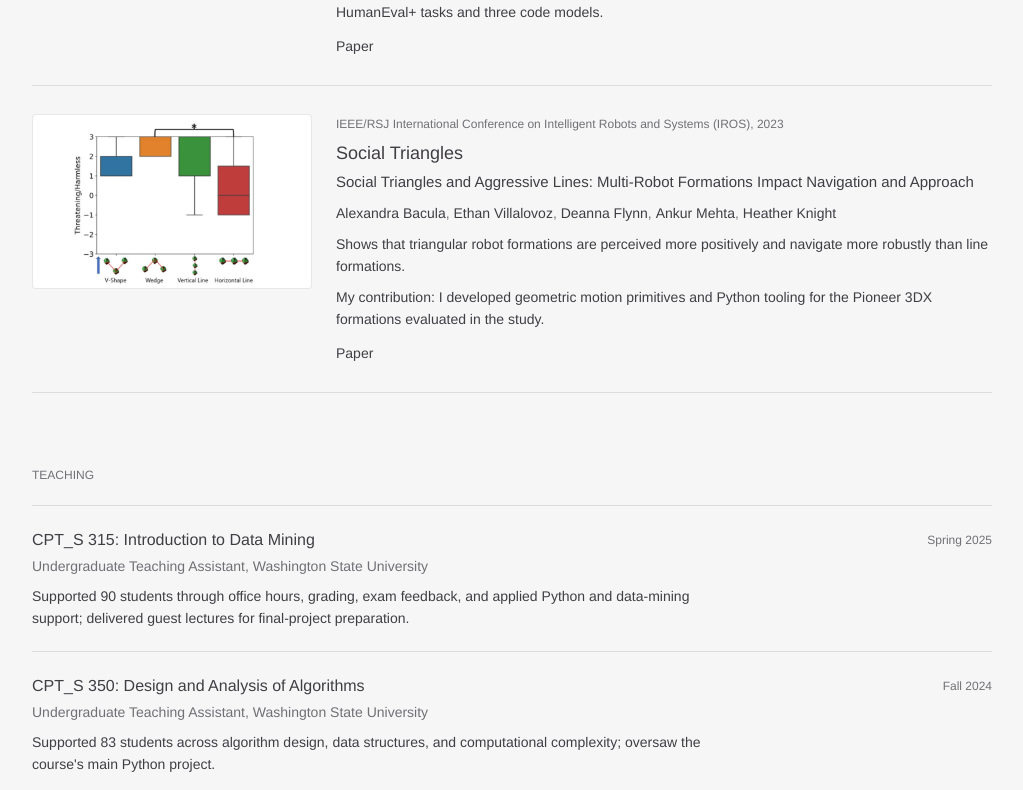
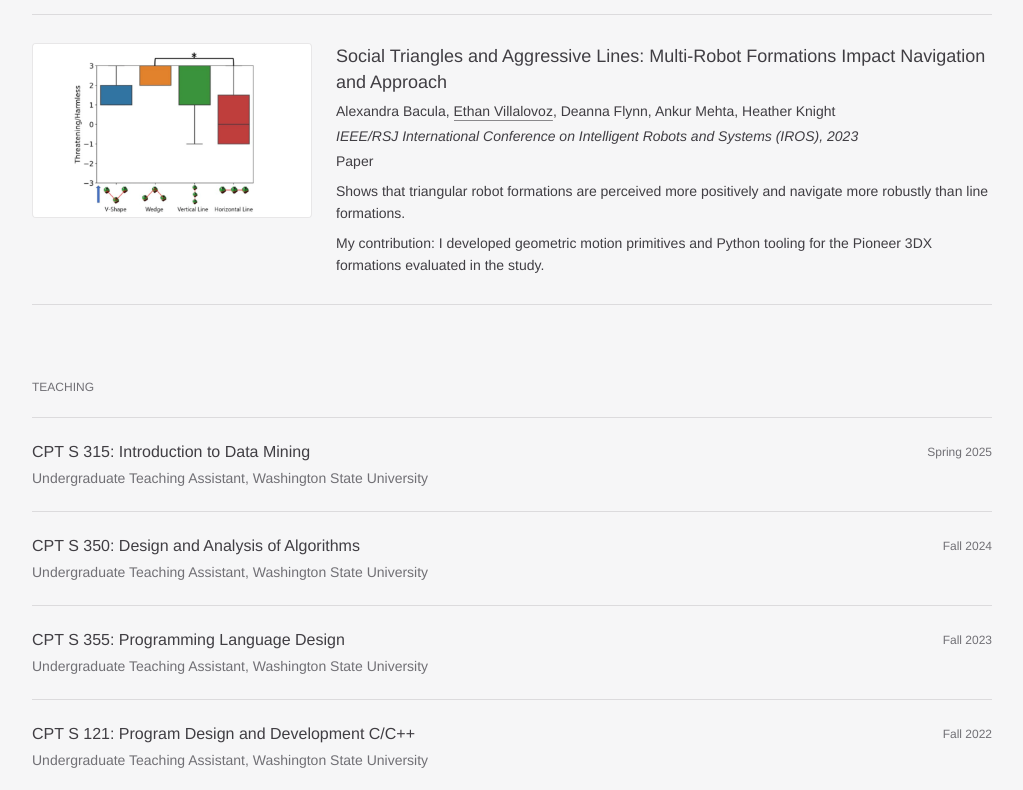
Before and after one commit to ethanvillalovoz/ethanvillalovoz.github.io, a Next.js app: page /research in a window 1280 px wide. Shown: the part 550-1340 px from the top of the page, without its empty margins (128-1151 px from the left). Built offline with nearby package versions, Linux system fonts and the light colour scheme.

Commit message:
Refine research page

```diff
--- a/src/app/(secondary)/research/page.tsx
+++ b/src/app/(secondary)/research/page.tsx
@@ -1,10 +1,10 @@
 import type { Metadata } from "next";
 import Image from "next/image";
+import PublicationAuthors from "@/components/PublicationAuthors";
 import { absoluteUrl, personReference, site } from "@/data/site";
 import {
 	researchPublications,
 	teachingExperiences,
-	type ResearchAuthor,
 	type ResearchPublication,
 } from "@/data/research";
 
@@ -71,30 +71,6 @@ const researchCollectionJsonLd = {
 	},
 };
 
-function AuthorList({ authors }: { authors: ResearchAuthor[] }) {
-	return (
-		<p className="research-authors">
-			{authors.map((author, index) => (
-				<span key={author.name}>
-					{author.href ? (
-						<a
-							href={author.href}
-							target="_blank"
-							rel="noopener noreferrer"
-							className="portfolio-link"
-						>
-							{author.name}
-						</a>
-					) : (
-						<strong>{author.name}</strong>
-					)}
-					{index < authors.length - 1 ? ", " : ""}
-				</span>
-			))}
-		</p>
-	);
-}
-
 function PublicationRow({
 	publication,
 	index,
@@ -104,7 +80,13 @@ function PublicationRow({
 }) {
 	return (
 		<li className="research-publication work-page-fade">
-			<div className="research-publication-media">
+			<a
+				href={publication.href}
+				target="_blank"
+				rel="noopener noreferrer"
+				className="research-publication-media"
+				aria-label={`View ${publication.title}`}
+			>
 				<Image
 					src={publication.image}
 					alt={publication.imageAlt}
@@ -112,15 +94,12 @@ function PublicationRow({
 					height={500}
 					quality={90}
 					sizes="(min-width: 760px) 280px, 100vw"
-					loading={index === 0 ? "eager" : "lazy"}
+					loading={index < 2 ? "eager" : "lazy"}
 					className="research-publication-image"
 				/>
-			</div>
+			</a>
 
 			<div className="research-publication-copy">
-				<p className="research-publication-meta">
-					{publication.venue}, {publication.date}
-				</p>
 				<h3 className="research-publication-title">
 					<a
 						href={publication.href}
@@ -128,14 +107,15 @@ function PublicationRow({
 						rel="noopener noreferrer"
 						className="portfolio-link"
 					>
-						{publication.shortTitle}
+						{publication.title}
 					</a>
 				</h3>
-				<p className="research-publication-full-title">{publication.title}</p>
-				<AuthorList authors={publication.authors} />
-				<p className="research-publication-description">{publication.description}</p>
-				<p className="research-publication-contribution">
-					<strong>My contribution:</strong> {publication.contribution}
+				<PublicationAuthors
+					authors={publication.authors}
+					className="research-authors"
+				/>
+				<p className="research-publication-meta">
+					{publication.venue}, {publication.date}
 				</p>
 				<nav className="research-resource-links" aria-label={`${publication.shortTitle} resources`}>
 					{publication.resources.map((resource) => (
@@ -150,6 +130,10 @@ function PublicationRow({
 						</a>
 					))}
 				</nav>
+				<p className="research-publication-description">{publication.description}</p>
+				<p className="research-publication-contribution">
+					<strong>My contribution:</strong> {publication.contribution}
+				</p>
 			</div>
 		</li>
 	);
@@ -166,7 +150,6 @@ export default function ResearchPage() {
 					<div className="research-container">
 						<header className="work-intro work-page-fade">
 							<h1>Research</h1>
-							<p>Publications and teaching.</p>
 						</header>
 
 						<section aria-labelledby="publications-heading">
@@ -198,7 +181,6 @@ export default function ResearchPage() {
 											</p>
 										</div>
 										<p className="teaching-term">{experience.term}</p>
-										<p className="teaching-description">{experience.description}</p>
 									</li>
 								))}
 							</ol>
--- a/src/app/globals.css
+++ b/src/app/globals.css
@@ -1042,6 +1042,11 @@ button {
   overflow: hidden;
 }
 
+.research-publication-media:focus-visible {
+  outline: 2px solid rgb(var(--heading) / 0.85);
+  outline-offset: 3px;
+}
+
 .research-publication-image {
   display: block;
   height: 100%;
@@ -1075,21 +1080,10 @@ button {
   margin: 0;
 }
 
-.research-publication-full-title {
-  color: rgb(var(--heading));
-  font-family: var(--font-sans);
-  font-size: 15px;
-  font-weight: 400;
-  letter-spacing: 0;
-  line-height: 22px;
-  margin: 5px 0 0;
-}
-
 .research-authors,
 .research-publication-description,
 .research-publication-contribution,
-.teaching-role,
-.teaching-description {
+.teaching-role {
   color: rgb(var(--foreground));
   font-family: var(--font-sans);
   font-size: 14px;
@@ -1099,8 +1093,21 @@ button {
 }
 
 .research-authors {
-  color: rgb(var(--muted));
-  margin: 9px 0 0;
+  color: rgb(var(--foreground));
+  line-height: 21px;
+  margin: 6px 0 0;
+}
+
+.research-authors .portfolio-link {
+  font-weight: 400;
+}
+
+.research-publication-meta {
+  color: rgb(var(--heading));
+  font-size: 14px;
+  font-style: italic;
+  line-height: 21px;
+  margin: 4px 0 0;
 }
 
 .research-authors strong {
@@ -1108,12 +1115,21 @@ button {
   font-weight: 500;
 }
 
+.research-authors strong .portfolio-link {
+  font-weight: 500;
+}
+
+.research-authors strong .portfolio-link::after {
+  bottom: -2px;
+  clip-path: inset(0);
+}
+
 .research-publication-description {
-  margin: 9px 0 0;
+  margin: 8px 0 0;
 }
 
 .research-publication-contribution {
-  margin: 9px 0 0;
+  margin: 8px 0 0;
 }
 
 .research-publication-contribution strong {
@@ -1125,12 +1141,12 @@ button {
   display: flex;
   flex-wrap: wrap;
   gap: 16px;
-  margin-top: 12px;
+  margin-top: 4px;
 }
 
 .research-resource-links a {
   font-size: 14px;
-  line-height: 22px;
+  line-height: 21px;
 }
 
 .research-teaching {
@@ -1162,12 +1178,6 @@ button {
 .teaching-term {
   margin: 2px 0 0;
   white-space: nowrap;
-}
-
-.teaching-description {
-  grid-column: 1 / 3;
-  margin: 2px 0 0;
-  max-width: 680px;
 }
 
 .work-page-fade {
--- /dev/null
+++ b/src/components/PublicationAuthors.tsx
@@ -0,0 +1,46 @@
+import type { ResearchAuthor } from "@/data/research";
+
+export default function PublicationAuthors({
+	authors,
+	className,
+}: {
+	authors: ResearchAuthor[];
+	className: string;
+}) {
+	return (
+		<p className={className}>
+			{authors.map((author, index) => (
+				<span key={author.name}>
+					{author.isEthan ? (
+						<strong>
+							{author.href ? (
+								<a
+									href={author.href}
+									target="_blank"
+									rel="noopener noreferrer"
+									className="portfolio-link"
+								>
+									{author.name}
+								</a>
+							) : (
+								author.name
+							)}
+						</strong>
+					) : author.href ? (
+						<a
+							href={author.href}
+							target="_blank"
+							rel="noopener noreferrer"
+							className="portfolio-link"
+						>
+							{author.name}
+						</a>
+					) : (
+						author.name
+					)}
+					{index < authors.length - 1 ? ", " : ""}
+				</span>
+			))}
+		</p>
+	);
+}
--- a/src/data/research.ts
+++ b/src/data/research.ts
@@ -31,7 +31,6 @@ export interface TeachingExperience {
 	role: string;
 	institution: string;
 	term: string;
-	description: string;
 }
 
 export const researchPublications: ResearchPublication[] = [
@@ -110,35 +109,27 @@ export const researchPublications: ResearchPublication[] = [
 
 export const teachingExperiences: TeachingExperience[] = [
 	{
-		course: "CPT_S 315: Introduction to Data Mining",
+		course: "CPT S 315: Introduction to Data Mining",
 		role: "Undergraduate Teaching Assistant",
 		institution: "Washington State University",
 		term: "Spring 2025",
-		description:
-			"Supported 90 students through office hours, grading, exam feedback, and applied Python and data-mining support; delivered guest lectures for final-project preparation.",
 	},
 	{
-		course: "CPT_S 350: Design and Analysis of Algorithms",
+		course: "CPT S 350: Design and Analysis of Algorithms",
 		role: "Undergraduate Teaching Assistant",
 		institution: "Washington State University",
 		term: "Fall 2024",
-		description:
-			"Supported 83 students across algorithm design, data structures, and computational complexity; oversaw the course's main Python project.",
 	},
 	{
-		course: "CPT_S 355: Programming Language Design",
+		course: "CPT S 355: Programming Language Design",
 		role: "Undergraduate Teaching Assistant",
 		institution: "Washington State University",
 		term: "Fall 2023",
-		description:
-			"Guided 86 students through programming-language concepts and assignments in Haskell, Python, PostScript, and Java.",
 	},
 	{
-		course: "CPT_S 121: Program Design and Development C/C++",
+		course: "CPT S 121: Program Design and Development C/C++",
 		role: "Undergraduate Teaching Assistant",
 		institution: "Washington State University",
 		term: "Fall 2022",
-		description:
-			"Led lab sessions and office hours for 17 students learning introductory programming and computer science in C/C++.",
 	},
 ];
```
Also changed, not shown: src/components/HomePageClient.tsx (+6 -45 lines).
